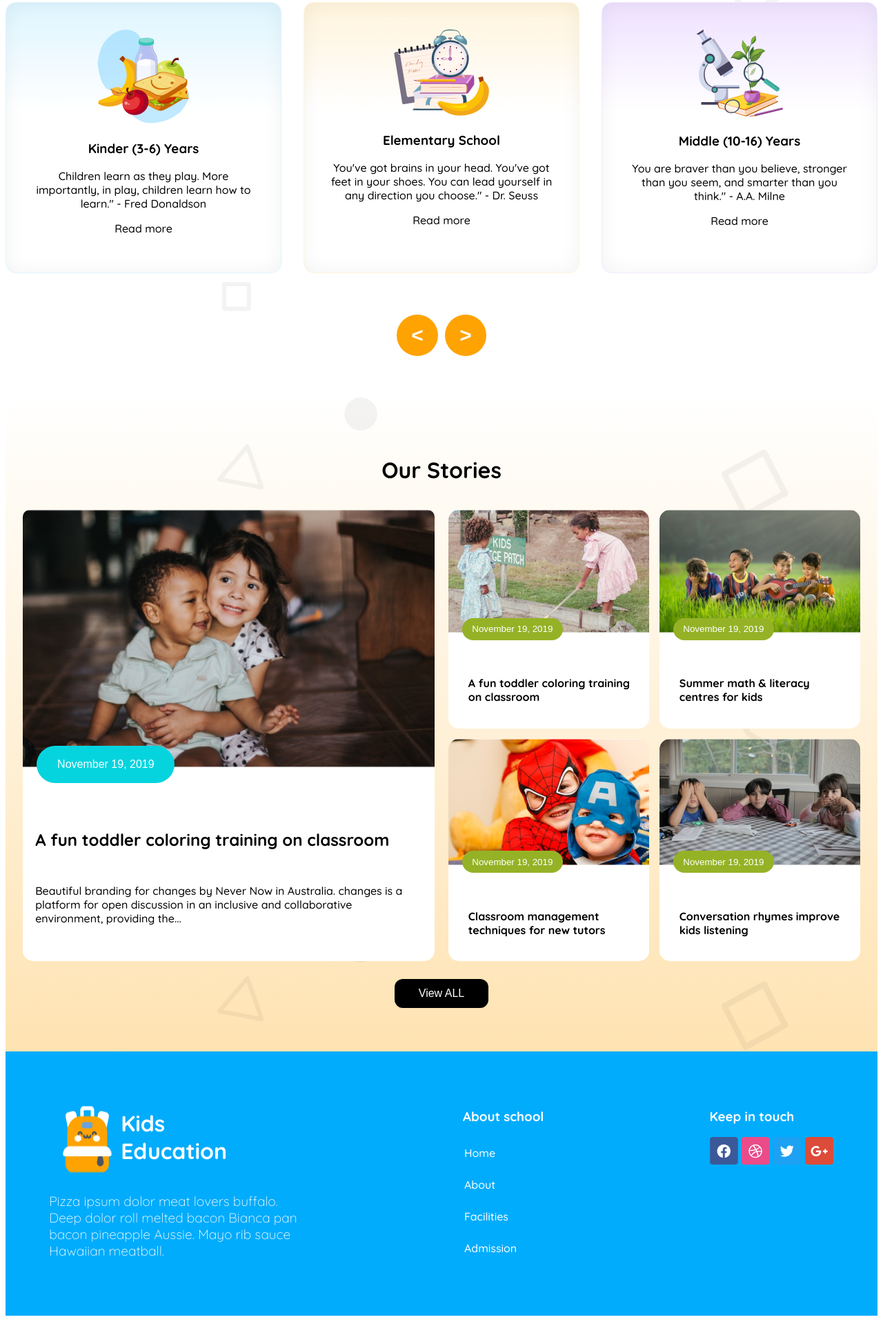
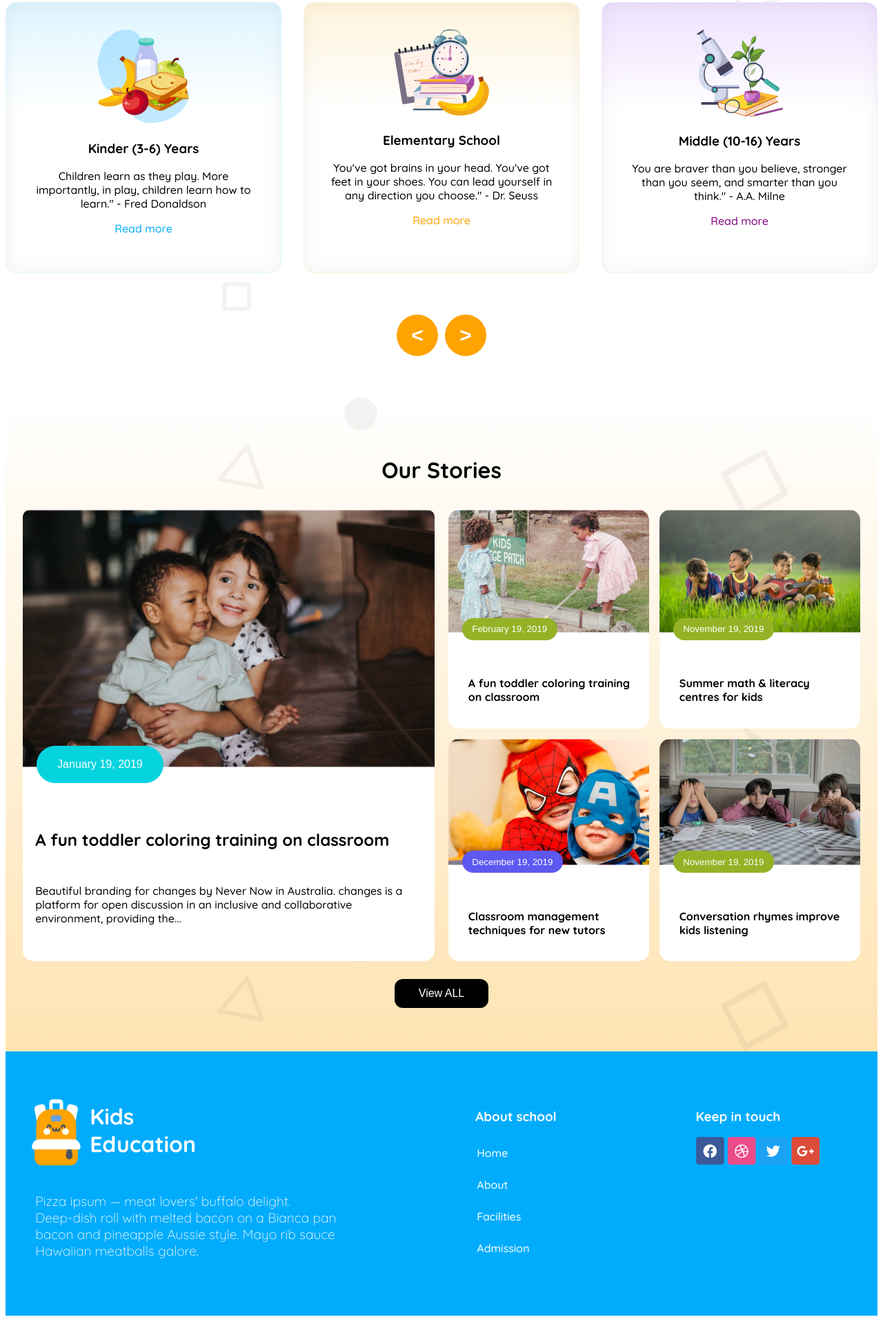
Before and after one commit to limasheikh/kids_school, a plain HTML site: page index.html in a window 1280 px wide. Shown: the part 833-2768 px from the top of the page at 69% size. Drawn offline with nearby package versions, Linux system fonts and the light colour scheme.

Commit message:
first commit

```diff
--- a/index.html
+++ b/index.html
@@ -60,21 +60,21 @@
              <img src="assets/kinder.png" class="kinder-img">
                 <h3>Kinder (3-6) Years</h3>
                 <p>Children learn as they play. More importantly, in play, children learn how to learn." - Fred Donaldson </p>
-                <p>Read more</p>
+                <p class="color-2">Read more</p>
             </div>
 
             <div class="kinder-1 card">
               <img src="assets/elementary.png"  class="kinder-img">
                 <h3>Elementary School</h3>
                 <p>You've got brains in your head. You've got feet in your shoes. You can lead yourself in any direction you choose." - Dr. Seuss </p>
-              <p>Read more</p>
+              <p class="color-1">Read more</p>
             </div>
 
             <div class="kinder-2 card">
                <img src="assets/middle.png" class="kinder-img">
                 <h3>Middle (10-16) Years</h3>
                 <p>You are braver than you believe, stronger than you seem, and smarter than you think." - A.A. Milne </p>
-            <p>Read more</p>
+            <p class="color-3">Read more</p>
             </div>
        </div>
                <div class="new-btn">
@@ -93,7 +93,7 @@
                   <img src="assets/story-1.png" alt="">
                   <div class="left-story-content">
                     <div>
-                 <button class="left-story-btn">November 19, 2019</button>
+                 <button class="left-story-btn">January 19, 2019</button>
                 </div>
                   <h2>A fun toddler coloring training on classroom</h2>
                  <p >Beautiful branding for changes by Never Now in Australia.
@@ -109,7 +109,7 @@
                     <div class="right-content">
                         <img src="assets/story-2.png" alt="">
                        <div class="right-story-content">
-                    <div><button class="right-story-btn">November 19, 2019</button> </div>
+                    <div><button class="right-story-btn">February 19, 2019</button> </div>
                   <h4>A fun toddler coloring training on classroom</h4>
                   </div>
 
@@ -129,7 +129,7 @@
                         <img src="assets/story-4.png" alt="">
                        <div class="right-story-content">
                     <div>
-                    <button class="right-story-btn">November 19, 2019</button>
+                    <button class="right-story-btn-2">December 19, 2019</button>
                   </div>
                   <h4>Classroom management techniques for new tutors</h4>
                   </div>
@@ -164,7 +164,10 @@
       <img src="assets/logo1.png" alt="">
       <h1>Kids <br> Education</h1>
       </div>
-      <p>Pizza ipsum dolor meat lovers buffalo. <br> Deep dolor roll melted bacon Bianca pan <br>bacon pineapple Aussie. Mayo rib sauce <br>Hawaiian meatball.</p>
+      <p>Pizza ipsum — meat lovers' buffalo delight. <br>
+Deep-dish roll with melted bacon on a Bianca pan <br>
+bacon and pineapple Aussie style. Mayo rib sauce <br>
+Hawaiian meatballs galore.</p>
     </div>
     <div class="two">
       <h3>About school</h3>
--- a/style/responsive.css
+++ b/style/responsive.css
@@ -59,7 +59,6 @@ nav{
  }
  .kinder ,.kinder-1, .kinder-2{
   width: 90%;
-  max-width: 350px;
   padding: 15px;
   border-radius: 10px;
 
@@ -89,4 +88,12 @@ overflow-y: hidden;
 footer{
   flex-direction: column;
 }
+.one ,.two ,.three{
+  position: relative;
+  left: 2px;
 }
+.one-display p{
+  font-size: 16px;
+}
+
+}
--- a/style/style.css
+++ b/style/style.css
@@ -24,6 +24,9 @@ color: rgb(254, 163, 1);
 
 .color-2{
 color:#01ACFD ;
+}
+.color-3{
+  color: purple;
 }
 /* navbar  */
 nav {
@@ -270,6 +273,18 @@ border-radius: 15px;
  text-wrap: nowrap;
 }
 
+.right-story-btn-2{
+background-color: rgb(93, 88, 240);
+ color: white;
+ padding: 3% 5%;
+ border-radius: 30px;
+ position: relative;
+ top:-25px;
+ left: 20px;
+ border: none;
+ text-wrap: nowrap;
+}
+
 .right-content h4{
  padding-left: 10%;
  padding-right: 5%;
@@ -302,15 +317,24 @@ footer{
   top: -20px;
 
 }
+.one ,.two ,.three{
+  position: relative;
+  right: 20px;
+
+}
 .one-display{
   display: flex;
   color: white;
+  position: relative;
+  right: 25px;
+  bottom: 10px;
 }
 
 .one p{
 font-size: 1.2rem;
 font-weight: 200;
 color: white;
+
 }
 
  footer .two a{
```
